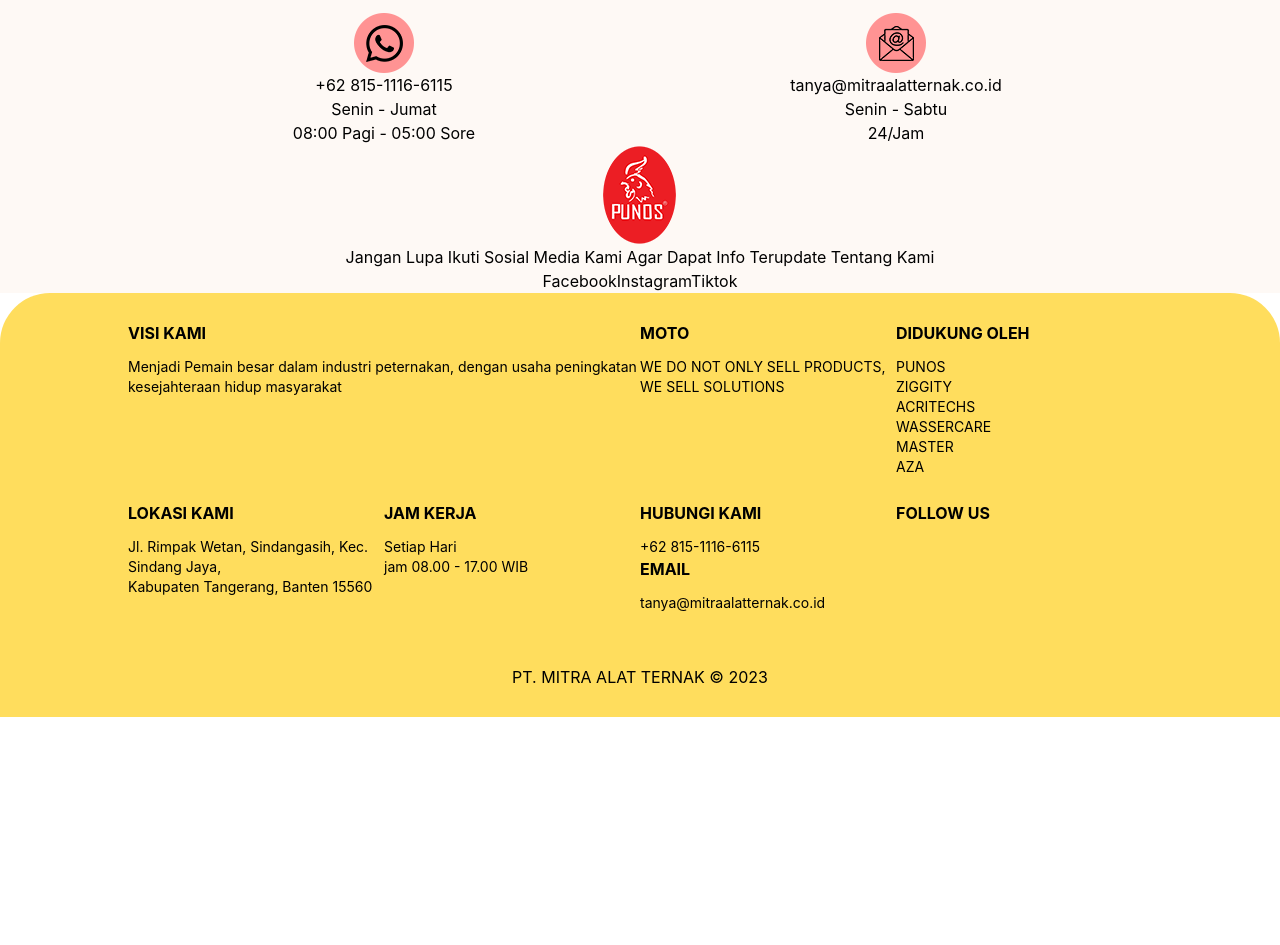
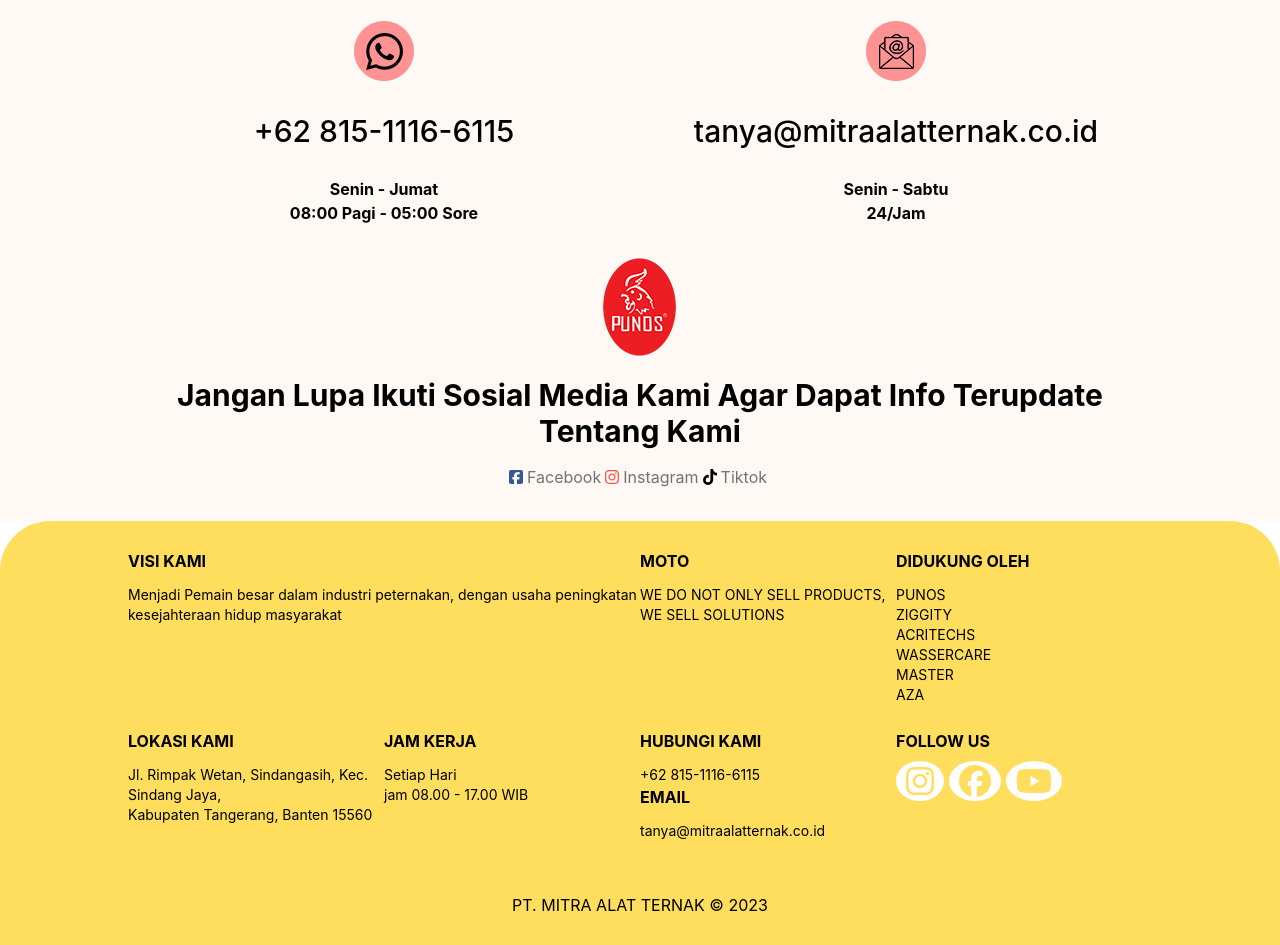
Before and after one commit to anriansihotang/landingpage, a React (Create React App) app: page / in a window 1280 px wide. Shown: the part 3861-4806 px from the top of the page. Before the commit the page ends 4578 px from the top, so only its background shows below. Built offline with nearby package versions, Linux system fonts and the light colour scheme.

Commit message:
update styling footer and contact ,and install fontawesome

```diff
--- a/package.json
+++ b/package.json
@@ -3,6 +3,10 @@
   "version": "0.1.0",
   "private": true,
   "dependencies": {
+    "@fortawesome/fontawesome-svg-core": "^6.4.0",
+    "@fortawesome/free-brands-svg-icons": "^6.4.0",
+    "@fortawesome/free-solid-svg-icons": "^6.4.0",
+    "@fortawesome/react-fontawesome": "^0.2.0",
     "@testing-library/jest-dom": "^5.16.5",
     "@testing-library/react": "^13.4.0",
     "@testing-library/user-event": "^13.5.0",
--- a/src/App.js
+++ b/src/App.js
@@ -3,13 +3,19 @@
 import Footer from "./pages/Footer";
 import Header from "./pages/Header";
 import Main from "./pages/Main";
+import { library } from "@fortawesome/fontawesome-svg-core";
+import { fab } from "@fortawesome/free-brands-svg-icons";
+import { faInstagram } from "@fortawesome/free-brands-svg-icons";
+import { faSquareFacebook } from "@fortawesome/free-brands-svg-icons";
+import { faTiktok } from "@fortawesome/free-brands-svg-icons";
+library.add(fab, faInstagram, faSquareFacebook, faTiktok);
 
 function App() {
   return (
     <div className="App">
       <Header />
       <Main />
-	  <Footer/>
+      <Footer />
     </div>
   );
 }
--- a/src/components/Contact.js
+++ b/src/components/Contact.js
@@ -1,39 +1,58 @@
 import React from "react";
+import { FontAwesomeIcon } from "@fortawesome/react-fontawesome";
 
 const Contact = () => {
   return (
     <div className="bg-white" id="kontak">
       <div className="max-w-[80%] mx-auto">
-        <h2 className="text-yellow text-5xl font-bold py-3">KONTAK KAMI</h2>
+        <h2 className="text-yellow text-5xl font-bold py-4">KONTAK KAMI</h2>
         <div className="flex flex-wrap w-full items-center">
           <section className="w-1/2 self-center">
-            <img src="./images/whatsapp.png" alt="" className="mx-auto" />
-            <p>+62 815-1116-6115</p>
-            <p>Senin - Jumat</p>
-            <p>08:00 Pagi - 05:00 Sore</p>
+            <img src="./images/whatsapp.png" alt="" className="mx-auto mb-8" />
+            <p className="text-3xl font-medium mb-7">+62 815-1116-6115</p>
+            <p className="text-base font-bold">Senin - Jumat</p>
+            <p className="text-base font-bold">08:00 Pagi - 05:00 Sore</p>
           </section>
           <section className="w-1/2">
-            <img src="./images/email.png" alt="" className="mx-auto" />
-            <p>tanya@mitraalatternak.co.id</p>
-            <p>Senin - Sabtu</p>
-            <p>24/Jam</p>
+            <img src="./images/email.png" alt="" className="mx-auto mb-8" />
+            <p className="text-3xl font-medium mb-7">tanya@mitraalatternak.co.id</p>
+            <p className="text-base font-bold">Senin - Sabtu</p>
+            <p className="text-base font-bold">24/Jam</p>
           </section>
         </div>
-        <section>
-          <img src="./images/punos.png" alt="" className="mx-auto"/>
-          <p>
+        <section className="py-8">
+          <img src="./images/punos.png" alt="" className="mx-auto" />
+          <p className="font-bold text-3xl mb-4 mt-5">
             Jangan Lupa Ikuti Sosial Media Kami Agar Dapat Info Terupdate
+            <br />
             Tentang Kami
           </p>
           <p className="texl-base">
-            <i className="fa-brands fa-square-facebook"></i>
-            <a href="https://www.facebook.com/mitra.alatternak.1">Facebook</a>
-            <i className="fa-brands fa-instagram"></i>
-            <a href="https://www.instagram.com/punospoultryequipment/">
+            <FontAwesomeIcon
+              icon="fa-brands fa-square-facebook"
+              style={{ color: "#395794" }}
+            />
+            <a
+              href="https://www.facebook.com/mitra.alatternak.1"
+              className="text-contact mx-1 hover:underline hover:font-semibold"
+            >
+              Facebook
+            </a>
+            <FontAwesomeIcon
+              icon="fa-brands fa-instagram"
+              style={{ color: "#f55240" }}
+            />
+            <a
+              href="https://www.instagram.com/punospoultryequipment/"
+              className="text-contact mx-1 hover:underline hover:font-semibold"
+            >
               Instagram
             </a>
-            <i className="fa-brands fa-tiktok"></i>
-            <a href="https://www.tiktok.com/@pt.mitra_alat_ternak?_t=8d0hreqxcws&_r=1">
+            <FontAwesomeIcon icon="fa-brands fa-tiktok" />
+            <a
+              href="https://www.tiktok.com/@pt.mitra_alat_ternak?_t=8d0hreqxcws&_r=1"
+              className="text-contact mx-1 hover:underline hover:font-semibold"
+            >
               Tiktok
             </a>
           </p>
--- a/src/index.css
+++ b/src/index.css
@@ -45,3 +45,9 @@
 Footer{
 	border-radius: 50px 50px 0 0;
 }
+.border-foot-brand{
+	background-color:#FFFEFE;
+	border-radius: 100%;
+	padding:10px;
+	margin-right:5px;
+}
--- a/src/pages/Footer.js
+++ b/src/pages/Footer.js
@@ -1,4 +1,5 @@
 import React from "react";
+import { FontAwesomeIcon } from "@fortawesome/react-fontawesome";
 
 const Footer = () => {
   return (
@@ -34,8 +35,8 @@
           <div className="w-1/4">
             <h5 className="text-left text-base font-bold mb-3">LOKASI KAMI</h5>
             <p className="text-left text-sm">
-              Jl. Rimpak Wetan, Sindangasih, Kec. Sindang Jaya, <br/>Kabupaten
-              Tangerang, Banten 15560
+              Jl. Rimpak Wetan, Sindangasih, Kec. Sindang Jaya, <br />
+              Kabupaten Tangerang, Banten 15560
             </p>
           </div>
           <div className="w-1/4">
@@ -53,6 +54,38 @@
           </div>
           <div className="w-1/4">
             <h5 className="text-left text-base font-bold mb-3">FOLLOW US</h5>
+            <div className="text-left">
+              <a
+                className="border-foot-brand"
+                href="https://www.instagram.com/punospoultryequipment/"
+              >
+                <FontAwesomeIcon
+                  icon="fa-brands fa-instagram"
+                  size="2xl"
+                  style={{ color: "#ffde5d" }}
+                />
+              </a>
+              <a
+                className="border-foot-brand"
+                href="https://web.facebook.com/mitra.alatternak.1"
+              >
+                <FontAwesomeIcon
+                  icon="fa-brands fa-facebook"
+                  size="2xl"
+                  style={{ color: "#ffde5d" }}
+                />
+              </a>
+              <a
+                className="border-foot-brand"
+                href="https://www.youtube.com/@mitraalatternak"
+              >
+                <FontAwesomeIcon
+                  icon="fa-brands fa-youtube"
+                  size="2xl"
+                  style={{ color: "#ffde5d" }}
+                />
+              </a>
+            </div>
           </div>
         </div>
       </div>
--- a/tailwind.config.js
+++ b/tailwind.config.js
@@ -13,6 +13,7 @@
       "white-light": "#FFFEFE",
       pink: "#FF9393",
 	  "white-card": "#FFFCF7",
+	  'contact': '#737373',
     },
   },
   plugins: [],
```
Also changed, not shown: 1 other file (tests, documents, lock files or other folders).
